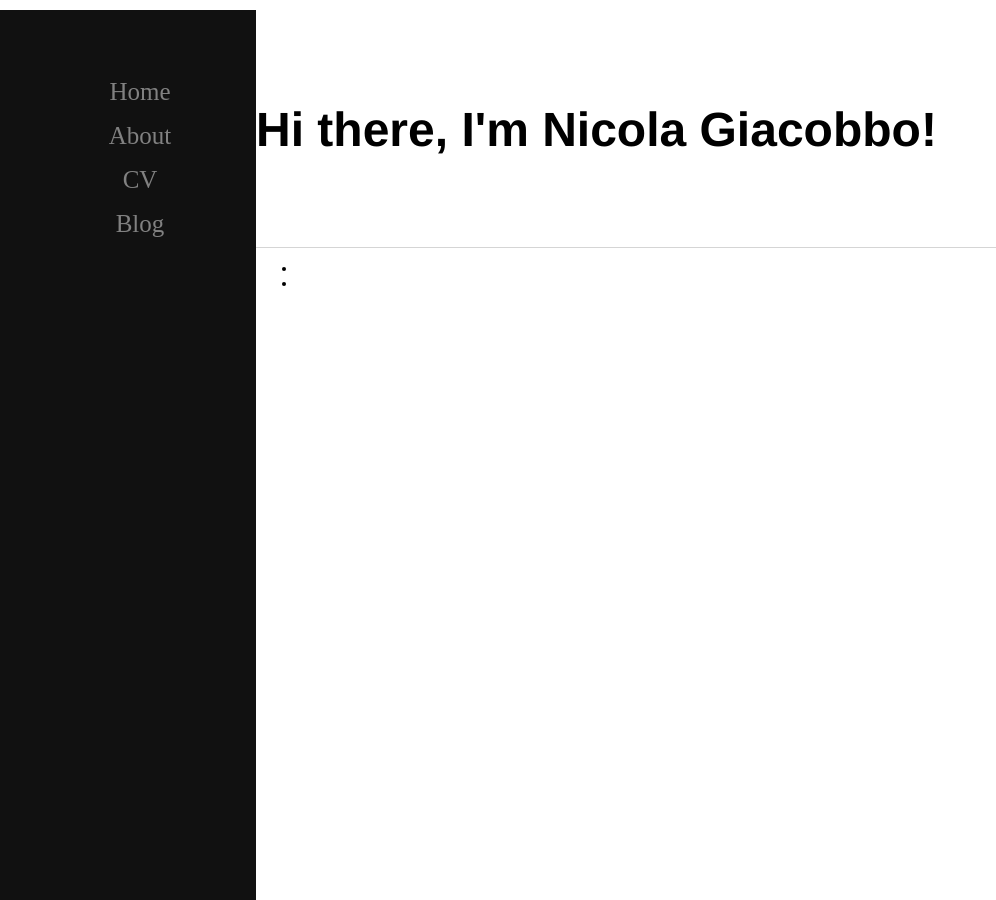
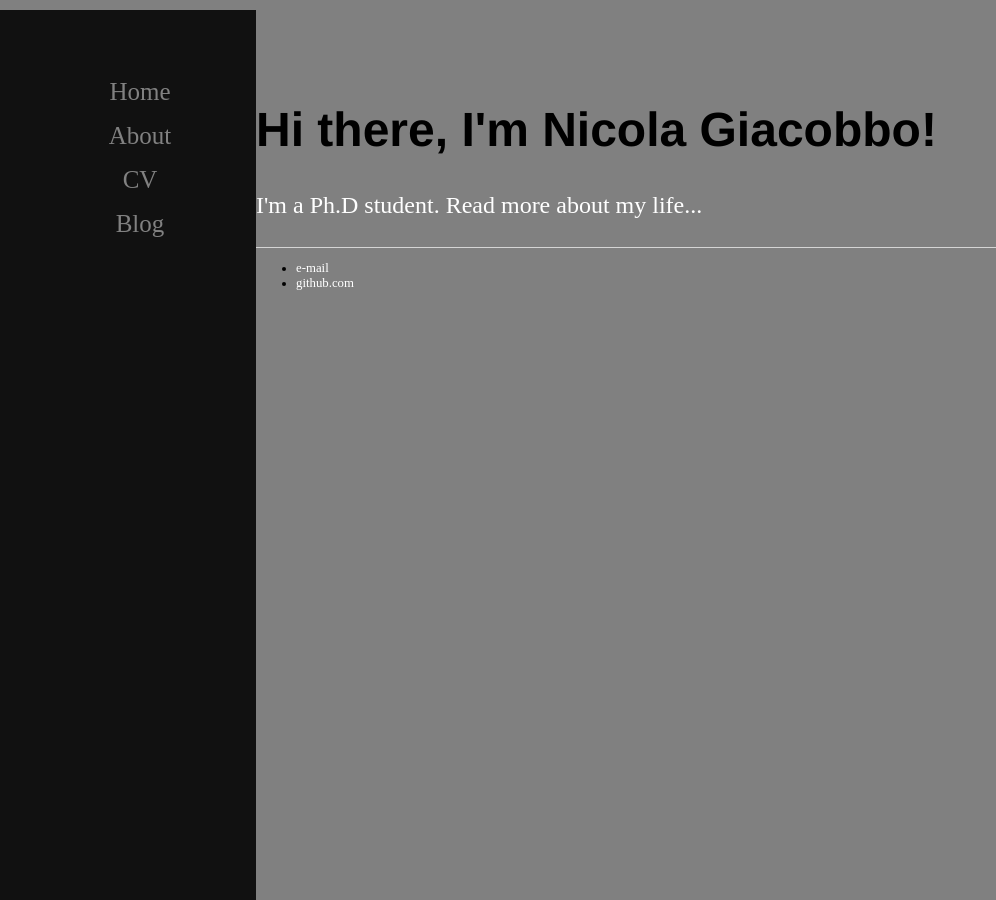
Before and after one commit to GiacobboNicola/giacobbonicola.github.io, a Jekyll site: the page built from index.html, in a window 1280 px wide. Shown: the whole page, without its empty margins (0-996 px from the left). Built offline with Jekyll 4.4.1, drawn with Linux system fonts in a browser that asks for light colours.

Commit message:
Update main.css

```diff
--- a/css/main.css
+++ b/css/main.css
@@ -1,8 +1,9 @@
 body {
     margin: 70px auto;
     width: 80%;
+    left: 10px;
     float: right;
-    background-color: #grey;
+    background-color: grey;
 }
 
 /* The side navigation menu */
```
